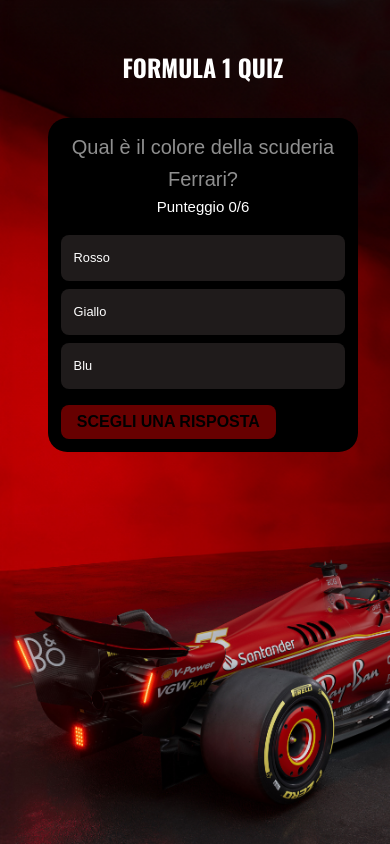
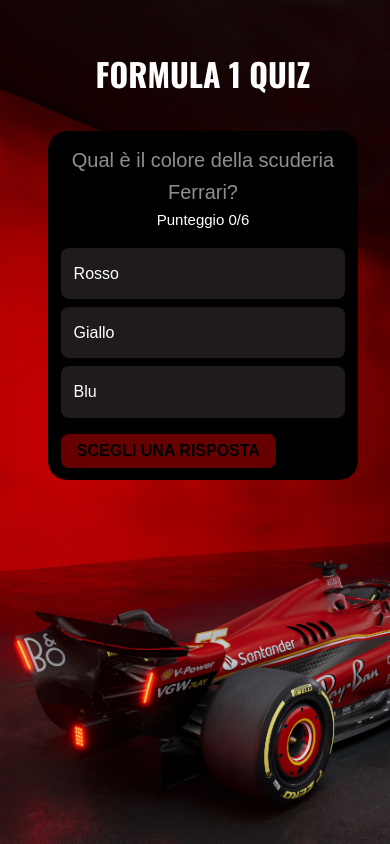
Before and after one commit to yleniaocchi/vue-exam-2, a Vue app: page / in a window 390 px wide. Built offline with nearby package versions, Linux system fonts and the light colour scheme.

Commit message:
Update App.vue

```diff
--- a/src/App.vue
+++ b/src/App.vue
@@ -340,19 +340,19 @@
     }
 
     h1 {
+        font-size: 2rem;
+    }
+
+    h2 {
         font-size: 1.5rem;
     }
 
-    h2 {
+    p {
         font-size: 1rem;
     }
 
-    p {
-        font-size: 0.8rem;
-    }
-
     .option {
-        font-size: 0.8rem;
+        font-size: 1rem;
         padding: 0.8rem;
     }
 
```
